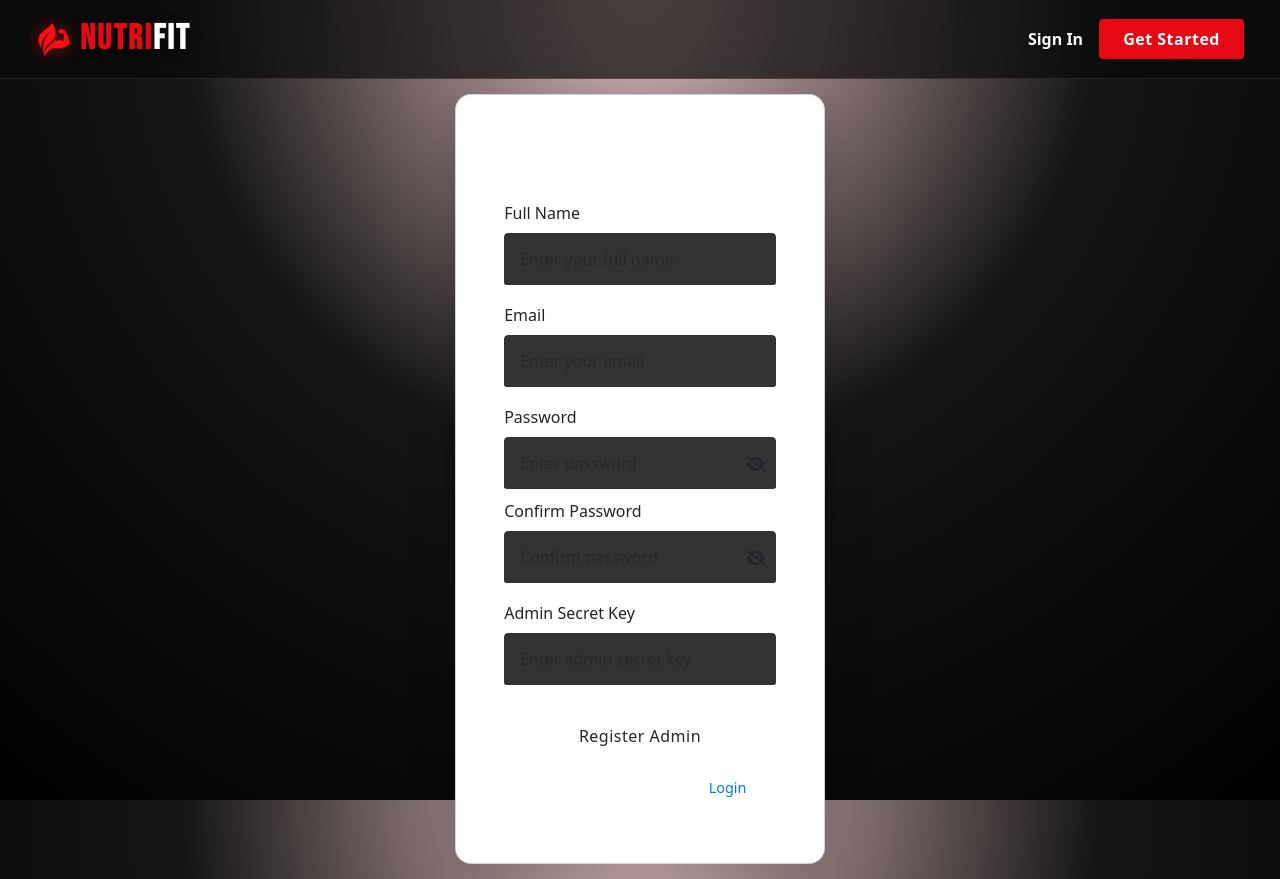
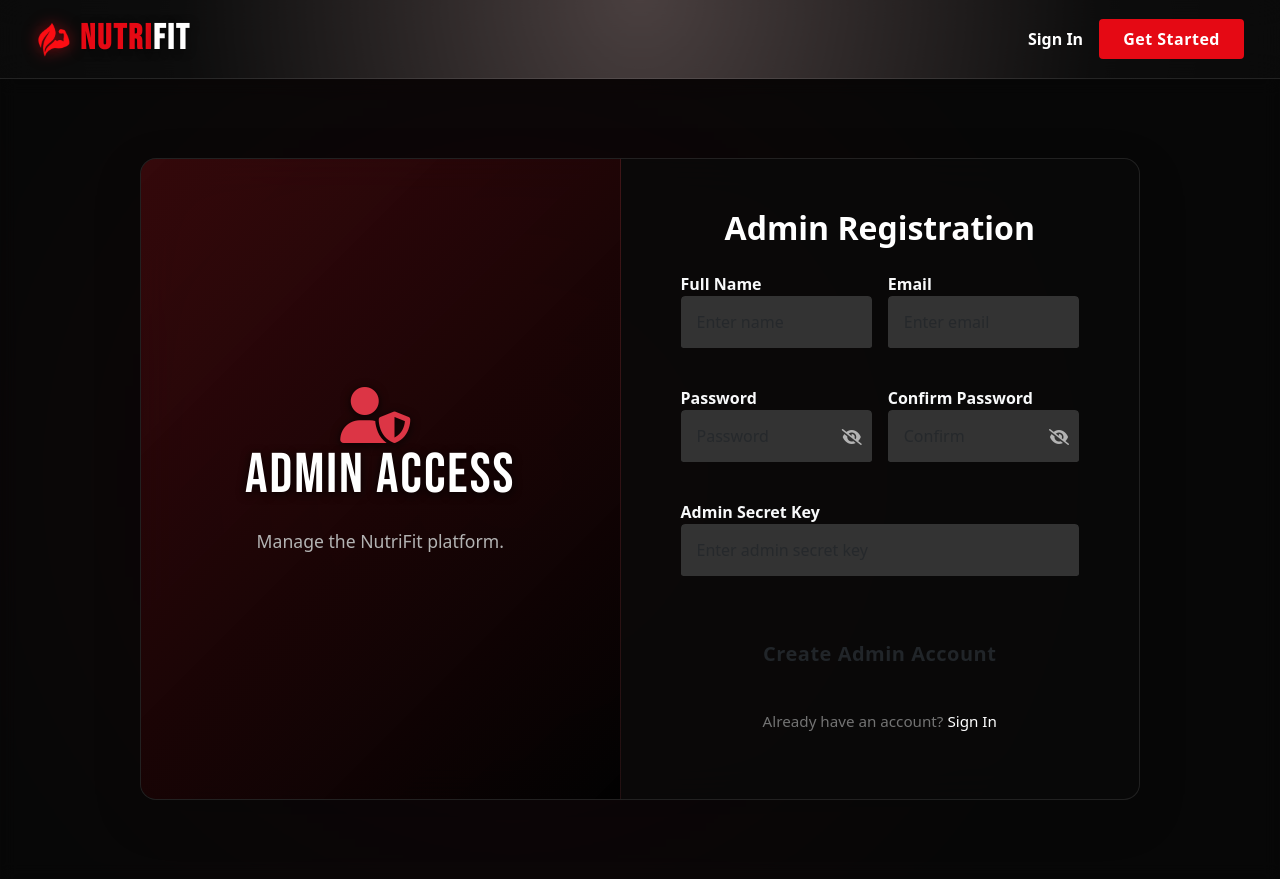
Before and after one commit to hrushi-17/NutriFit, a React (Create React App) app in the folder frontend/nutrifit-ui/: page /register-admin in a window 1280 px wide. Built offline with nearby package versions, Linux system fonts and the light colour scheme; no server answers.

Commit message:
Complete Netflix UI overhaul for all Auth pages and Profile

```diff
--- a/frontend/nutrifit-ui/src/pages/ForgotPassword.js
+++ b/frontend/nutrifit-ui/src/pages/ForgotPassword.js
@@ -138,7 +138,7 @@ export default function ForgotPassword() {
 
               {/* Resend OTP Button */}
               <button
-                className="btn btn-outline-glass w-100 animate-fade-up delay-4"
+                className="btn btn-outline-glass w-100 animate-fade-up delay-4 fw-bold border"
                 style={{ padding: "12px" }}
                 onClick={handleSendOtp}
                 disabled={resendTimer > 0}
--- a/frontend/nutrifit-ui/src/pages/RegisterAdmin.js
+++ b/frontend/nutrifit-ui/src/pages/RegisterAdmin.js
@@ -36,39 +36,54 @@ export default function RegisterAdmin() {
   };
 
   return (
-    <div
-      className="d-flex justify-content-center align-items-center vh-100"
-      style={{ background: "transparent" }}
-    >
-      <div className="card netflix-card shadow-lg p-4 p-md-5 rounded-4" style={{ minWidth: "350px", maxWidth: "450px" }}>
-        <h3 className="text-center mb-4" style={{ fontWeight: "600", color: "#fff" }}>
-          Admin Registration
-        </h3>
+    <div className="auth-background animate-fade-down">
+      <div className="auth-overlay"></div>
 
+      <div className="auth-horizontal-card shadow-lg" style={{ maxWidth: "1000px" }}>
+        {/* Left Graphic Side */}
+        <div className="auth-graphic-side">
+          <h1 className="auth-graphic-title"><i className="fa-solid fa-user-shield text-danger me-2"></i><br />ADMIN ACCESS</h1>
+          <p className="auth-graphic-subtitle mt-3">Manage the NutriFit platform.</p>
+        </div>
+
+        {/* Right Form Side */}
+        <div className="auth-form-side">
+          <h3 className="auth-title mb-4 text-center">Admin Registration</h3>
+
+          <div className="row g-3">
             {/* Name Field */}
-        <label className="form-label" style={{ fontWeight: "500" }}>Full Name</label>
+            <div className="col-md-6">
+              <label className="auth-label text-light fw-semibold">Full Name</label>
+              <div className="auth-input-group">
                 <input
-          className="form-control netflix-input mb-3"
-          placeholder="Enter your full name"
+                  className="form-control netflix-input"
+                  placeholder="Enter name"
                   onChange={e => setData({ ...data, name: e.target.value })}
                 />
+              </div>
+            </div>
 
             {/* Email Field */}
-        <label className="form-label" style={{ fontWeight: "500" }}>Email</label>
+            <div className="col-md-6">
+              <label className="auth-label text-light fw-semibold">Email</label>
+              <div className="auth-input-group">
                 <input
-          className="form-control netflix-input mb-3"
-          placeholder="Enter your email"
+                  className="form-control netflix-input"
+                  placeholder="Enter email"
                   type="email"
                   onChange={e => setData({ ...data, email: e.target.value })}
                 />
+              </div>
+            </div>
 
             {/* Password Field */}
-        <label className="form-label" style={{ fontWeight: "500" }}>Password</label>
-        <div className="mb-2 position-relative">
+            <div className="col-md-6">
+              <label className="auth-label text-light fw-semibold">Password</label>
+              <div className="auth-input-group position-relative">
                 <input
                   type={showPassword ? "text" : "password"}
                   className="form-control netflix-input"
-            placeholder="Enter password"
+                  placeholder="Password"
                   onChange={e => setData({ ...data, password: e.target.value })}
                 />
                 <span
@@ -77,23 +92,24 @@ export default function RegisterAdmin() {
                     right: "10px",
                     top: "50%",
                     transform: "translateY(-50%)",
-              cursor: "pointer"
+                    cursor: "pointer",
+                    color: "#b3b3b3"
                   }}
                   onClick={() => setShowPassword(!showPassword)}
                 >
                   <i className={showPassword ? "fa fa-eye" : "fa fa-eye-slash"}></i>
                 </span>
               </div>
-
-
+            </div>
 
             {/* Confirm Password Field */}
-        <label className="form-label" style={{ fontWeight: "500" }}>Confirm Password</label>
-        <div className="mb-3 position-relative">
+            <div className="col-md-6">
+              <label className="auth-label text-light fw-semibold">Confirm Password</label>
+              <div className="auth-input-group position-relative">
                 <input
                   type={showConfirm ? "text" : "password"}
                   className="form-control netflix-input"
-            placeholder="Confirm password"
+                  placeholder="Confirm"
                   onChange={e => setData({ ...data, confirmPassword: e.target.value })}
                 />
                 <span
@@ -102,48 +118,46 @@ export default function RegisterAdmin() {
                     right: "10px",
                     top: "50%",
                     transform: "translateY(-50%)",
-              cursor: "pointer"
+                    cursor: "pointer",
+                    color: "#b3b3b3"
                   }}
                   onClick={() => setShowConfirm(!showConfirm)}
                 >
                   <i className={showConfirm ? "fa fa-eye" : "fa fa-eye-slash"}></i>
                 </span>
               </div>
+            </div>
 
             {/* Secret Key Field */}
-        <label className="form-label" style={{ fontWeight: "500" }}>Admin Secret Key</label>
+            <div className="col-12">
+              <label className="auth-label text-light fw-semibold">Admin Secret Key</label>
+              <div className="auth-input-group">
                 <input
-          className="form-control netflix-input mb-4"
+                  className="form-control netflix-input"
                   placeholder="Enter admin secret key"
                   onChange={e => setData({ ...data, secretKey: e.target.value })}
                 />
+              </div>
+            </div>
+          </div>
 
           <button
-          className="btn btn-netflix w-100"
-          style={{
-            padding: "12px",
-            fontWeight: "500",
-            fontSize: "1rem",
-            borderRadius: "8px",
-            transition: "0.3s",
-            background: "transparent"
-          }}
-          onMouseEnter={e => (e.target.style.background = "linear-gradient(to right, #23272b, #343a40)")}
-          onMouseLeave={e => (e.target.style.background = "linear-gradient(to right, #343a40, #23272b)")}
+            className="btn btn-netflix w-100 mt-4 py-3 fw-bold fs-5"
             onClick={register}
           >
-          Register Admin
+            Create Admin Account
           </button>
 
-        <p className="text-center mt-3" style={{ fontSize: "0.9rem", color: "#fff" }}>
+          <p className="auth-footer-text text-center mt-4">
             Already have an account? <span
-            style={{ color: "#007bff", cursor: "pointer" }}
+              className="auth-footer-link"
               onClick={() => navigate("/login")}
             >
-            Login
+              Sign In
             </span>
           </p>
         </div>
       </div>
+    </div>
   );
 }
--- a/frontend/nutrifit-ui/src/pages/RegisterUser.js
+++ b/frontend/nutrifit-ui/src/pages/RegisterUser.js
@@ -36,39 +36,54 @@ export default function RegisterUser() {
   };
 
   return (
-    <div
-      className="d-flex justify-content-center align-items-center vh-100"
-      style={{ background: "transparent" }}
-    >
-      <div className="card netflix-card shadow-lg p-4 p-md-5 rounded-4" style={{ minWidth: "350px", maxWidth: "450px" }}>
-        <h3 className="text-center mb-4" style={{ fontWeight: "600", color: "#fff" }}>
-          User Registration
-        </h3>
+    <div className="auth-background animate-fade-down">
+      <div className="auth-overlay"></div>
 
+      <div className="auth-horizontal-card shadow-lg" style={{ maxWidth: "900px" }}>
+        {/* Left Graphic Side */}
+        <div className="auth-graphic-side">
+          <h1 className="auth-graphic-title"><i className="fa-solid fa-user-plus text-danger me-2"></i><br />JOIN US</h1>
+          <p className="auth-graphic-subtitle mt-3">Start your fitness journey today.</p>
+        </div>
+
+        {/* Right Form Side */}
+        <div className="auth-form-side">
+          <h3 className="auth-title mb-4">User Registration</h3>
+
+          <div className="row g-3">
             {/* Name Field */}
-        <label className="form-label" style={{ fontWeight: "500" }}>Full Name</label>
+            <div className="col-12">
+              <label className="auth-label text-light fw-semibold">Full Name</label>
+              <div className="auth-input-group">
                 <input
-          className="form-control netflix-input mb-3"
+                  className="form-control netflix-input"
                   placeholder="Enter your full name"
                   onChange={e => setData({ ...data, name: e.target.value })}
                 />
+              </div>
+            </div>
 
             {/* Email Field */}
-        <label className="form-label" style={{ fontWeight: "500" }}>Email</label>
+            <div className="col-12">
+              <label className="auth-label text-light fw-semibold">Email</label>
+              <div className="auth-input-group">
                 <input
-          className="form-control netflix-input mb-3"
+                  className="form-control netflix-input"
                   placeholder="Enter your email"
                   type="email"
                   onChange={e => setData({ ...data, email: e.target.value })}
                 />
+              </div>
+            </div>
 
             {/* Password Field */}
-        <label className="form-label" style={{ fontWeight: "500" }}>Password</label>
-        <div className="mb-2 position-relative">
+            <div className="col-md-6">
+              <label className="auth-label text-light fw-semibold">Password</label>
+              <div className="auth-input-group position-relative">
                 <input
                   type={showPassword ? "text" : "password"}
                   className="form-control netflix-input"
-            placeholder="Enter password"
+                  placeholder="Password"
                   onChange={e => setData({ ...data, password: e.target.value })}
                 />
                 <span
@@ -77,23 +92,24 @@ export default function RegisterUser() {
                     right: "10px",
                     top: "50%",
                     transform: "translateY(-50%)",
-              cursor: "pointer"
+                    cursor: "pointer",
+                    color: "#b3b3b3"
                   }}
                   onClick={() => setShowPassword(!showPassword)}
                 >
                   <i className={showPassword ? "fa fa-eye" : "fa fa-eye-slash"}></i>
                 </span>
               </div>
-
-
+            </div>
 
             {/* Confirm Password Field */}
-        <label className="form-label" style={{ fontWeight: "500" }}>Confirm Password</label>
-        <div className="mb-4 position-relative">
+            <div className="col-md-6">
+              <label className="auth-label text-light fw-semibold">Confirm Password</label>
+              <div className="auth-input-group position-relative">
                 <input
                   type={showConfirm ? "text" : "password"}
                   className="form-control netflix-input"
-            placeholder="Confirm password"
+                  placeholder="Confirm"
                   onChange={e => setData({ ...data, confirmPassword: e.target.value })}
                 />
                 <span
@@ -102,40 +118,34 @@ export default function RegisterUser() {
                     right: "10px",
                     top: "50%",
                     transform: "translateY(-50%)",
-              cursor: "pointer"
+                    cursor: "pointer",
+                    color: "#b3b3b3"
                   }}
                   onClick={() => setShowConfirm(!showConfirm)}
                 >
                   <i className={showConfirm ? "fa fa-eye" : "fa fa-eye-slash"}></i>
                 </span>
               </div>
+            </div>
+          </div>
 
           <button
-          className="btn btn-netflix w-100"
-          style={{
-            padding: "12px",
-            fontWeight: "500",
-            fontSize: "1rem",
-            borderRadius: "8px",
-            transition: "0.3s",
-            background: "transparent"
-          }}
-          onMouseEnter={e => (e.target.style.background = "linear-gradient(to right, #218838, #28a745)")}
-          onMouseLeave={e => (e.target.style.background = "linear-gradient(to right, #28a745, #218838)")}
+            className="btn btn-netflix w-100 mt-4 py-3 fw-bold fs-5"
             onClick={register}
           >
-          Register
+            Register Now
           </button>
 
-        <p className="text-center mt-3" style={{ fontSize: "0.9rem", color: "#fff" }}>
+          <p className="auth-footer-text text-center mt-4">
             Already have an account? <span
-            style={{ color: "#007bff", cursor: "pointer" }}
+              className="auth-footer-link"
               onClick={() => navigate("/login")}
             >
-            Login
+              Sign In
             </span>
           </p>
         </div>
       </div>
+    </div>
   );
 }
--- a/frontend/nutrifit-ui/src/pages/ResetPassword.js
+++ b/frontend/nutrifit-ui/src/pages/ResetPassword.js
@@ -45,20 +45,25 @@ export default function ResetPassword() {
   };
 
   return (
-    <div
-      className="d-flex justify-content-center align-items-center vh-100"
-      style={{ background: "transparent" }}
-    >
-      <div
-        className="card netflix-card shadow-lg p-4 rounded-4"
-        style={{ maxWidth: "400px", width: "100%" }}
-      >
-        <h3 className="text-center mb-4">Reset Password</h3>
+    <div className="auth-background animate-fade-down">
+      <div className="auth-overlay"></div>
+
+      <div className="auth-horizontal-card shadow-lg" style={{ maxWidth: "800px" }}>
+
+        {/* Left Graphic Side */}
+        <div className="auth-graphic-side">
+          <h1 className="auth-graphic-title"><i className="fa-solid fa-key text-danger me-2"></i><br />RESET</h1>
+          <p className="auth-graphic-subtitle mt-3">Create your new secure password.</p>
+        </div>
+
+        {/* Right Form Side */}
+        <div className="auth-form-side">
+          <h3 className="auth-title mb-4">Reset Password</h3>
 
           {/* Display message */}
           {msg && (
             <div
-            className={`alert ${msg.startsWith("✅") ? "alert-success" : "alert-danger"} py-2 mb-3`}
+              className={`alert ${msg.startsWith("✅") ? "alert-success border-0 bg-success text-white" : "alert-danger border-0 bg-danger text-white"} py-2 mb-3 rounded`}
               style={{ fontSize: "0.9rem" }}
             >
               {msg}
@@ -66,8 +71,9 @@ export default function ResetPassword() {
           )}
 
           {/* New Password Field */}
-        <label className="form-label" style={{ fontWeight: "500" }}>New Password</label>
-        <div className="mb-2 position-relative">
+          <div className="auth-input-group animate-fade-up delay-1">
+            <label className="auth-label text-light fw-semibold">New Password</label>
+            <div className="position-relative">
               <input
                 type={showNewPassword ? "text" : "password"}
                 className="form-control netflix-input"
@@ -81,18 +87,20 @@ export default function ResetPassword() {
                   right: "10px",
                   top: "50%",
                   transform: "translateY(-50%)",
-              cursor: "pointer"
+                  cursor: "pointer",
+                  color: "#b3b3b3"
                 }}
                 onClick={() => setShowNewPassword(!showNewPassword)}
               >
                 <i className={showNewPassword ? "fa fa-eye" : "fa fa-eye-slash"}></i>
               </span>
             </div>
-
-
+          </div>
 
           {/* Confirm Password Field */}
-        <div className="mb-4 position-relative">
+          <div className="auth-input-group animate-fade-up delay-2 mt-3">
+            <label className="auth-label text-light fw-semibold">Confirm Password</label>
+            <div className="position-relative">
               <input
                 type={showConfirmPassword ? "text" : "password"}
                 className="form-control netflix-input"
@@ -106,23 +114,26 @@ export default function ResetPassword() {
                   right: "10px",
                   top: "50%",
                   transform: "translateY(-50%)",
-              cursor: "pointer"
+                  cursor: "pointer",
+                  color: "#b3b3b3"
                 }}
                 onClick={() => setShowConfirmPassword(!showConfirmPassword)}
               >
                 <i className={showConfirmPassword ? "fa fa-eye" : "fa fa-eye-slash"}></i>
               </span>
             </div>
+          </div>
 
           {/* Reset Button */}
           <button
-          className="btn btn-netflix w-100"
-          style={{ fontWeight: "500", borderRadius: "6px" }}
+            className="btn btn-netflix w-100 mt-4 animate-fade-up delay-3 fw-bold"
+            style={{ padding: "14px", fontSize: "1.05rem" }}
             onClick={handleSubmit}
           >
             Reset Password
           </button>
         </div>
       </div>
+    </div>
   );
 }
```
Also changed, not shown: frontend/nutrifit-ui/src/pages/Profile.js (+21 -29 lines). Lines whose indentation alone changed are shown as unchanged.
